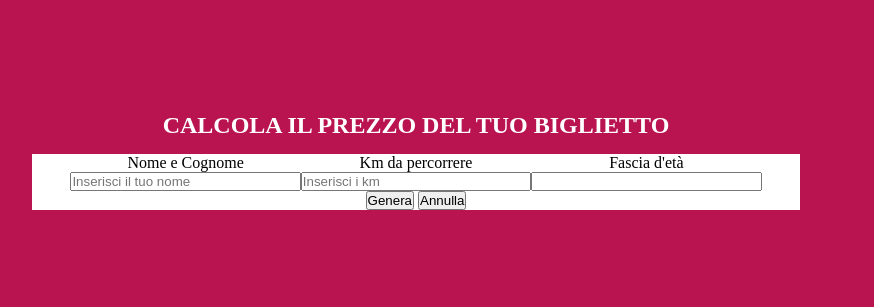
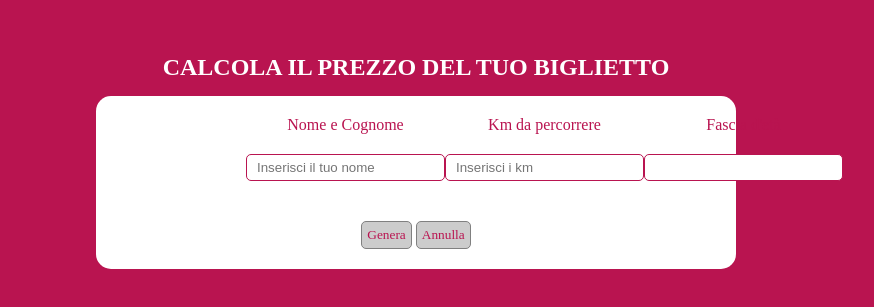
Before and after one commit to giorgiagalbullicavazzini/js-biglietto-treno-form, a plain HTML site: page index.html in a window 1280 px wide. Shown: the part 239-546 px from the top of the page, without its empty margins (224-1098 px from the left). Drawn offline with Linux system fonts and the light colour scheme.

Commit message:
form style

```diff
--- a/css/style.css
+++ b/css/style.css
@@ -12,12 +12,24 @@ Reset
 
 /*
 ==============
+Var
+==============
+*/
+
+:root {
+  --main-color: #b91450;
+  --second-color: #ffffff;
+  --third-color: #000000;
+}
+
+/*
+==============
 Container
 ==============
 */
 
 body {
-  background-color: #b91450;
+  background-color: var(--main-color);
 }
 
 main {
@@ -27,11 +39,17 @@ main {
 }
 
 section {
-  width: 60%;
+  width: 50%;
 }
 
 .container {
-  background-color: #ffffff;
+  background-color: var(--second-color);
+}
+
+#form-container .container {
+  border-radius: .9375rem;
+  color: var(--main-color);
+  padding: 1.25rem 9.375rem;
 }
 
 /*
@@ -39,6 +57,10 @@ section {
 Common
 ==============
 */
+
+.text-center {
+  text-align: center;
+}
 
 .flex {
   display: flex;
@@ -49,9 +71,8 @@ Common
 }
 
 h2 {
-  color: white;
+  color: var(--second-color);
   margin-bottom: .9375rem;
-  text-align: center;
   text-transform: uppercase;
 }
 
@@ -62,14 +83,28 @@ Form
 */
 
 .user-inputs {
-  justify-content: center;
+  justify-content: space-between;
 }
 
-.user-inputs > * {
-  text-align: center;
-  width: 30%;
+.user-inputs label {
+  margin-bottom: 1.25rem;
+}
+
+.user-inputs input {
+  border: 1px solid var(--main-color);
+  border-radius: .3125rem;
+  padding: .3125rem .625rem;
 }
 
 .buttons {
-  text-align: center;
+  margin-top: 2.5rem;
 }
+
+.buttons button {
+  background-color: #cccccc;
+  border: 1px solid #808080;
+  border-radius: .3125rem;
+  color: var(--main-color);
+  font-family: inherit;
+  padding: .3125rem;
+}
--- a/index.html
+++ b/index.html
@@ -15,12 +15,12 @@
   <main class="flex flex-column">
     <!-- Form -->
     <section id="form-container">
-      <h2>Calcola il prezzo del tuo biglietto</h2>
+      <h2 class="text-center">Calcola il prezzo del tuo biglietto</h2>
       <div class="container">
         <!-- Form -->
         <form action="">
           <!-- Inputs -->
-          <div class="user-inputs flex">
+          <div class="user-inputs flex text-center">
             <!-- Name -->
             <div class="name flex flex-column">
               <label for="name">Nome e Cognome</label>
@@ -45,9 +45,9 @@
           <!-- // Inputs -->
 
           <!-- Buttons -->
-          <div class="buttons">
-            <button id="button">Genera</button>
-            <button id="button">Annulla</button>
+          <div class="buttons text-center">
+            <button id="button" type="button">Genera</button>
+            <button id="button" type="reset">Annulla</button>
           </div>
           <!-- // Buttons -->
         </form>
```
